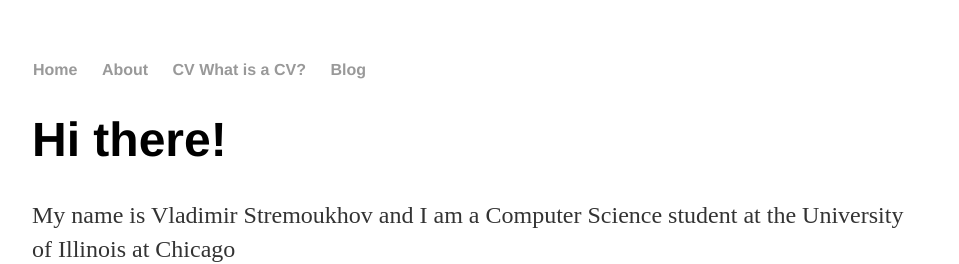
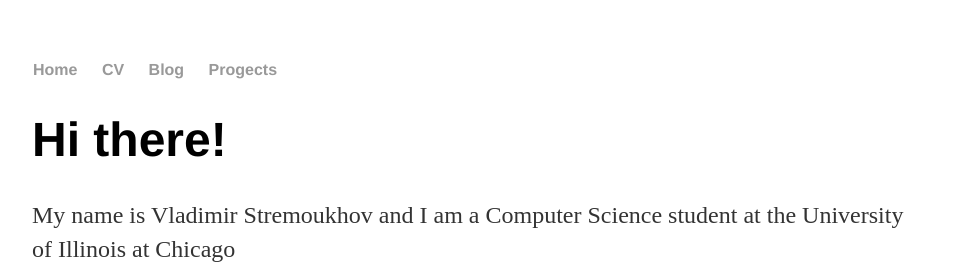
Before and after one commit to Stremik/stremik.github.io, a Jekyll site: the page built from index.html, in a window 1280 px wide. Shown: the top 264 px of the page, without its empty margins (160-1119 px from the left). Built offline with Jekyll 4.4.1, drawn with Linux system fonts in a browser that asks for light colours.

Commit message:
Update default.html

```diff
--- a/_layouts/default.html
+++ b/_layouts/default.html
@@ -9,9 +9,9 @@
 			<nav>
 	    		<ul>
 	        		<li><a href="/">Home</a></li>
-		        	<li><a href="/about">About</a></li>
-	        		<li><a href="/cv">CV What is a CV?</a></li>
+	        		<li><a href="/cv">CV</a></li>
 	        		<li><a href="/blog">Blog</a></li>
+				<li><a href="/projects">Progects</a></li>
 	    		</ul>
 			</nav>
 			<div class="container">
```
